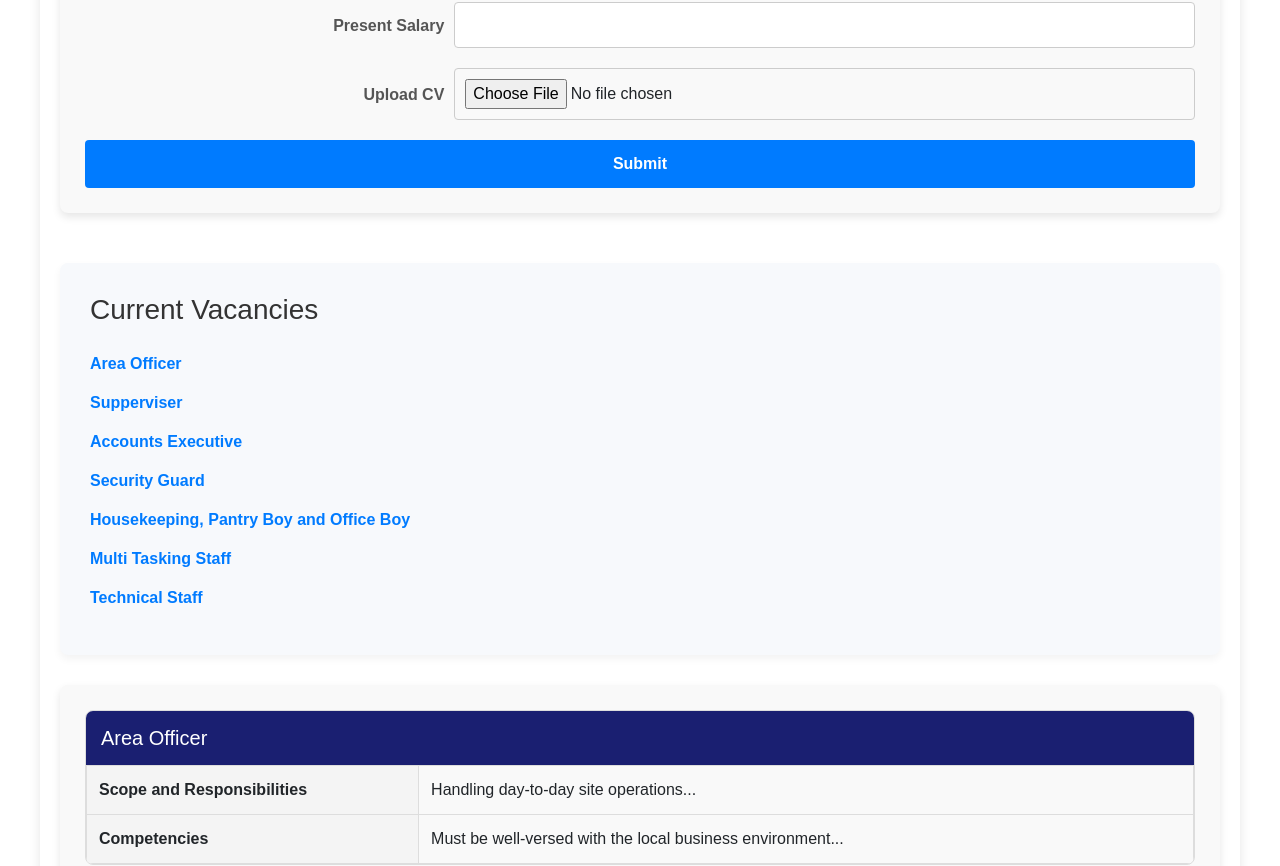
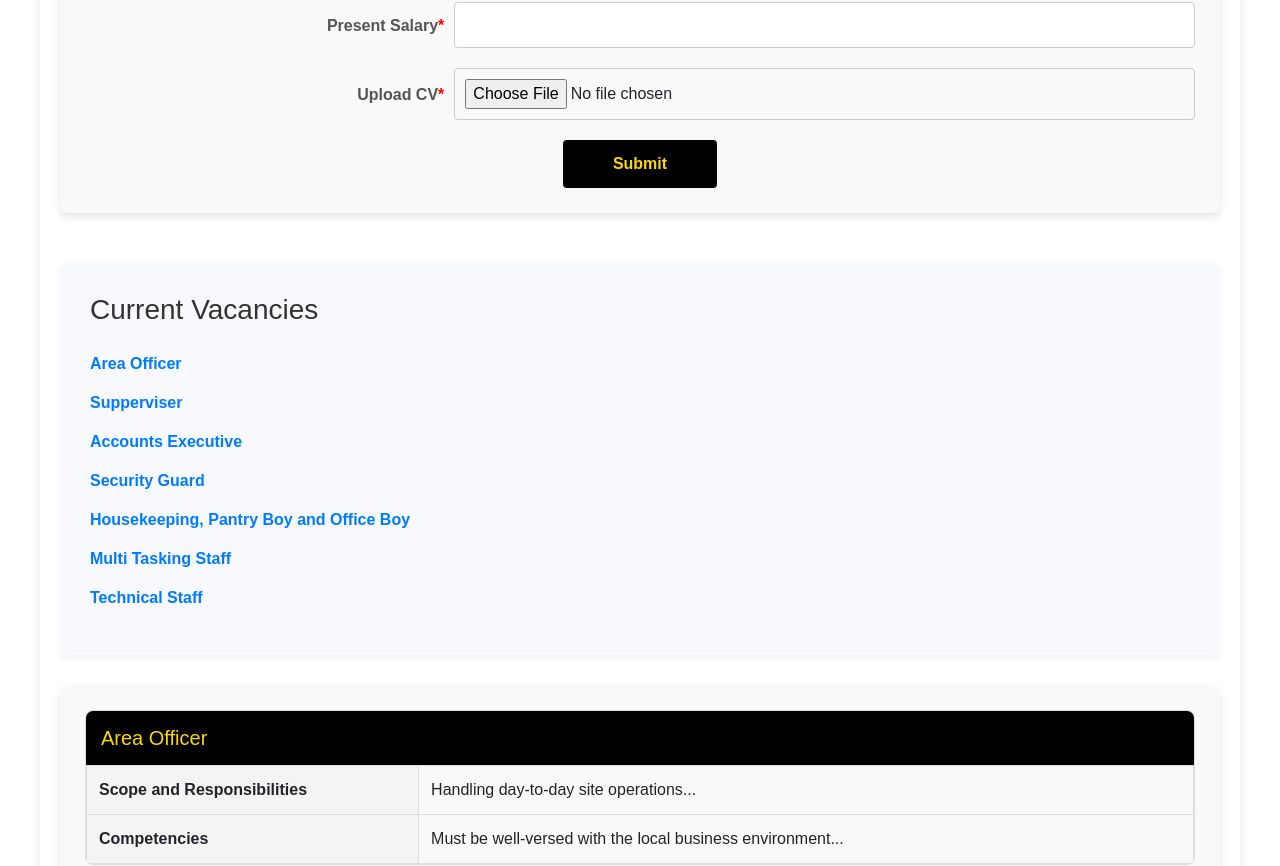
Before and after one commit to Akhil7205/Rajmata-Enterprises, a React (Vite) app: page /Career in a window 1280 px wide. Shown: the part 955-1821 px from the top of the page. Built offline with nearby package versions, Linux system fonts and the light colour scheme.

Commit message:
few change

```diff
--- a/components/Career/Career.css
+++ b/components/Career/Career.css
@@ -33,7 +33,7 @@
     text-align: center;
     margin-bottom: 25px;
     font-size: 1.5rem;
-    color: #333;
+    color: black;
   }
 
   .form-group {
@@ -67,10 +67,11 @@
 
   button[type="submit"] {
     display: block;
-    width: 100%;
-    padding: 12px;
-    background-color: #007bff;
-    color: white;
+    /* width: 100%; */
+    margin: 0 auto;
+    padding: 12px 50px;
+    background-color: black;
+    color: gold;
     border: none;
     border-radius: 4px;
     cursor: pointer;
@@ -80,9 +81,12 @@
   }
 
   button[type="submit"]:hover {
-    background-color: #0056b3;
+    background-color: green;
   }
-
+ label::after{
+    content:"*";
+    color: red;
+  }
   .vacancies-section {
     margin-top: 50px;
     padding: 30px;
@@ -173,8 +177,8 @@
   }
 
   .vacancy h4 {
-    background-color: #1a1f71;
-    color: #fff;
+    background-color: black;
+    color: gold;
     margin: 0;
     padding: 15px;
     font-size: 1.25rem;
--- a/components/Footer/Footer.css
+++ b/components/Footer/Footer.css
@@ -1,7 +1,7 @@
 /* General Footer Styles */
 .footer {
-  background-color: #0d1b37;
-  color: #ffffff;
+  background-color: black;
+  color: goldenrod;
   padding: 40px 20px;
   font-size: 14px;
 }
@@ -50,7 +50,7 @@
 }
 
 .footer-column ul li:hover {
-  color: #ffffff;
+  color: #026AA7;
   cursor: pointer;
 }
 
@@ -64,7 +64,7 @@
   padding-top: 20px;
   margin-top: 20px;
   font-size: 12px;
-  color: #808080;
+  color: white;
 }
 
 .footer-bottom a {
--- a/components/Footer/Footer.jsx
+++ b/components/Footer/Footer.jsx
@@ -68,7 +68,7 @@ const Footer = () => {
       <div className="footer-bottom">
         <p>
           © Copyright {currentYear} Rajmata Enterprise. All rights reserved. Powered by:{' '}
-          <a href="#">Akhil Shinde</a>.
+          <a href="akhilshinde.in" target='/blank' style={{color:'blue'}}>Akhil Shinde</a>.
         </p>
         <div className="footer-certificates">
           <img src="/path/to/godaddy-icon.png" alt="GoDaddy Verified & Secured" />
```
Also changed, not shown: components/Example.jsx (deleted, +0 -17 lines), components/Example.css (deleted), components/OurCustomers/OurCustomers.css (line endings or trailing spaces).
